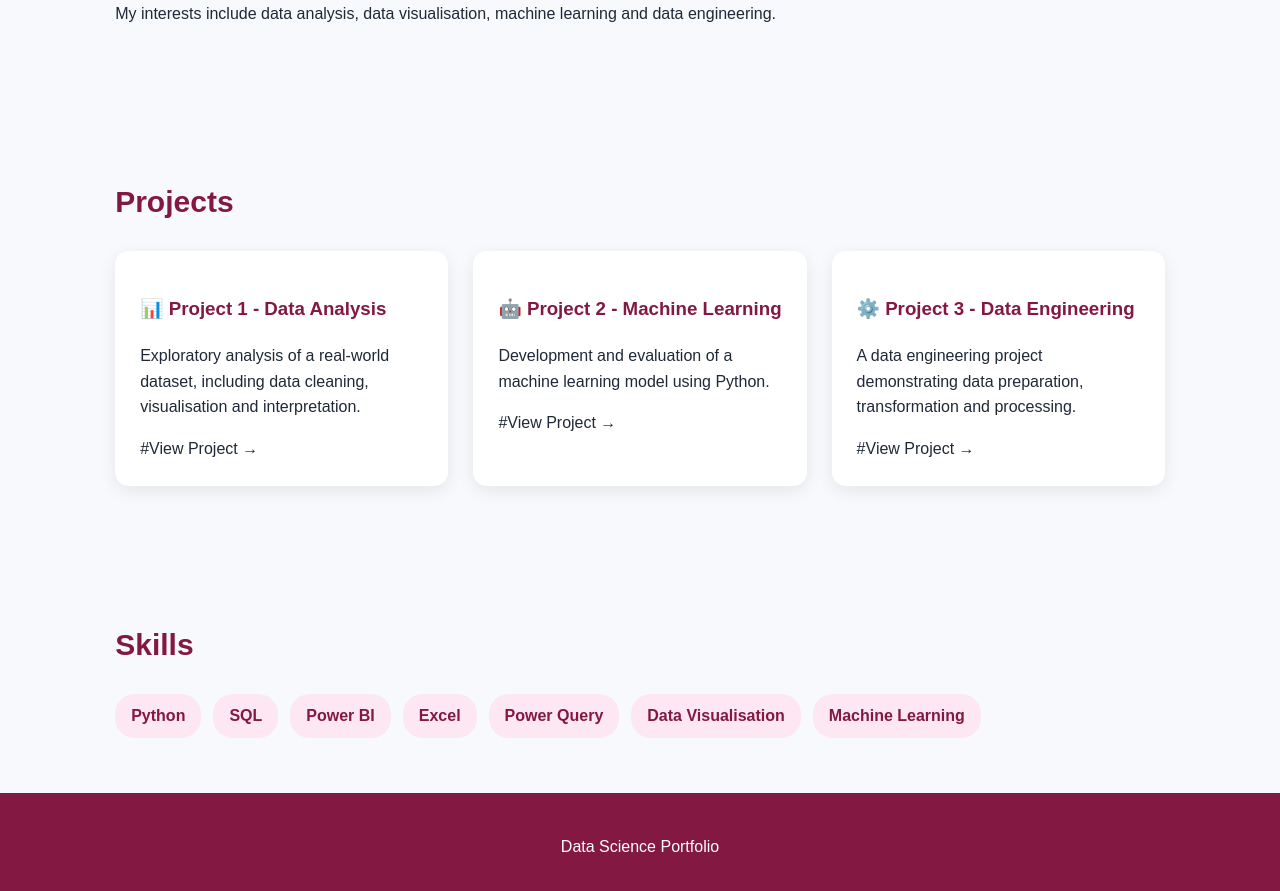
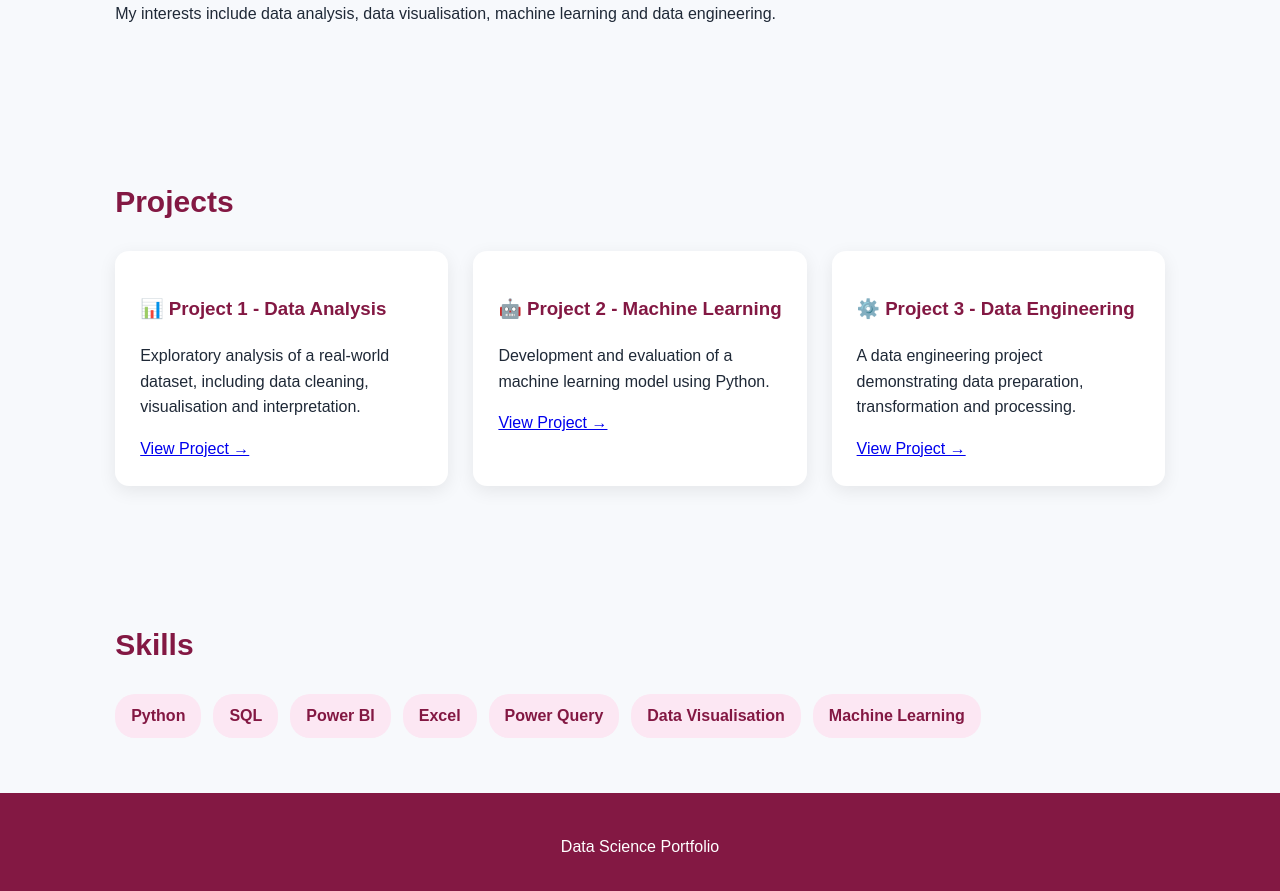
Before and after one commit to DataScienceStudent11/practice, a Jekyll site: the page index.html, which Jekyll copies as it is, in a window 1280 px wide and 900 px high, scrolled down 671 px. Shown: the top 891 px of the window. Built offline with Jekyll 4.4.1, drawn with Linux system fonts in a browser that asks for light colours; part of the change alters nothing that is shown.

```diff
--- a/index.html
+++ b/index.html
@@ -88,7 +88,7 @@
                         including data cleaning, visualisation and interpretation.
                     </p>
 
-                    #View Project →</a>
+                    <a href="#">View Project →</a>
 
                 </div>
 
@@ -102,7 +102,7 @@
                         model using Python.
                     </p>
 
-                    #View Project →</a>
+                    <a href="#">View Project →</a>
 
                 </div>
 
@@ -116,8 +116,7 @@
                         preparation, transformation and processing.
                     </p>
 
-                    #View Project →</a>
-
+                    <a href="#">View Project →</a>
                 </div>
 
             </div>
```
